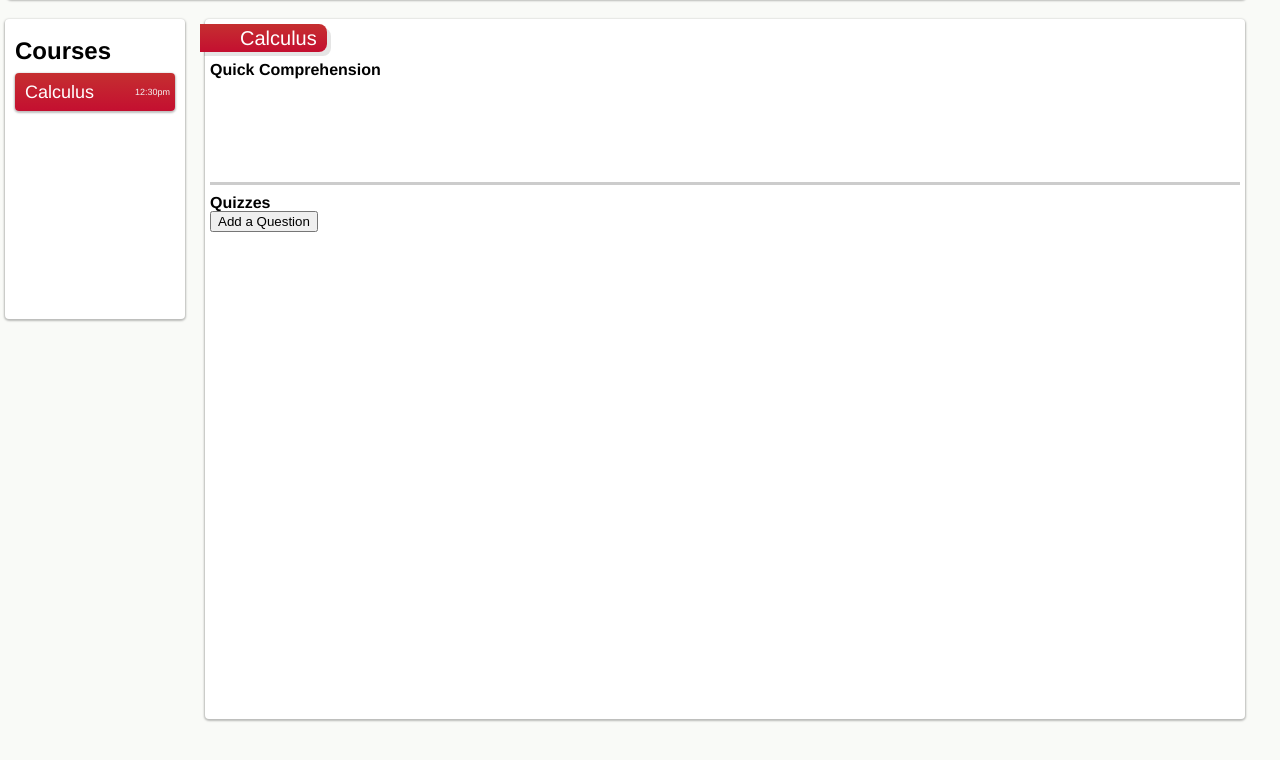
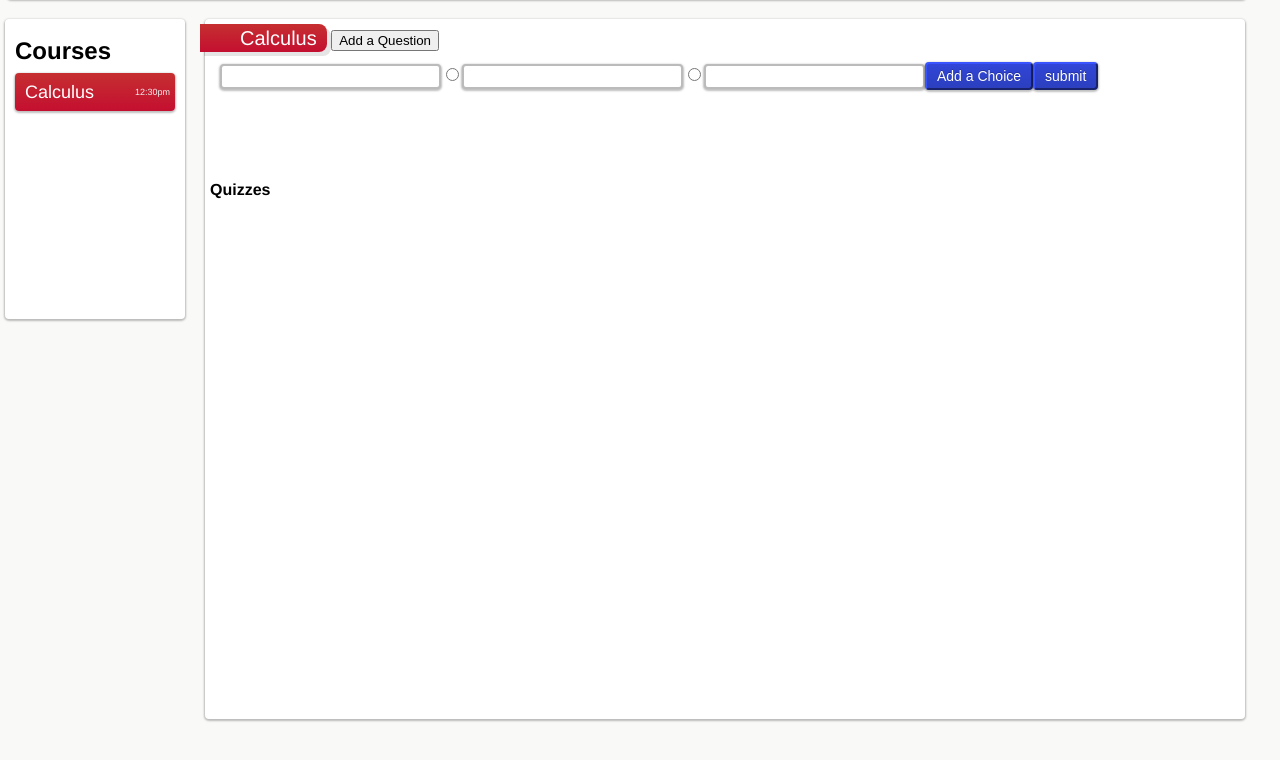
Before and after one commit to faizandfurious/UnitProject, a plain HTML site: page static/teacher.html in a window 1280 px wide. Both pictures are taken after a click on the button "Add a Question". Shown: the part 80-840 px from the top of the page. Drawn offline with Linux system fonts and the light colour scheme; no server answers.

Commit message:
Fixed add functionality for teacher. It doesn't save yet

```diff
--- a/static/styles/teacher.css
+++ b/static/styles/teacher.css
@@ -99,6 +99,28 @@ div#content{
 /*
 * MAIN CONTENT AREA CSS
 */
+
+#create_question_form{
+	width:100%;
+	height:100px;
+	padding:10px;
+}
+
+.text_box{
+	border-style:solid;
+	border-color:#bbb;
+	width: 221px;
+	color : #747862;
+	height:25px;
+	font-size:16px;
+	padding:4px 8px;
+	margin-bottom:5px;
+	-webkit-box-shadow: 0 10px 20px 10px rgba(0,0,0,0.25);
+	box-shadow: 0 1px 2px 1px rgba(0,0,0,0.25);
+	background-color: #fff;
+	-webkit-border-radius: 1px;
+	border-radius: 4px;
+}
 
 #container{
 	width: 1250px;
--- a/static/teacher.html
+++ b/static/teacher.html
@@ -21,15 +21,15 @@
 					0:59
 				</div> --> <!-- end of clock -->
 			<h2 id="class_title">Calculus</h2>
-			<div id="quick_comp">
-				<h3>Quick Comprehension</h3>
-			</div> <!-- end of quick_comp -->
+                    <input type = 'button' value = 'Add a Question' id = 'add_a_question' />
+		    	<form id="create_question_form">
+
+		    	</form>
 			<div id="quiz_comp">
 				<!-- The following code is used to display the quizzes//-->
 
 				<div id="quiz_listing">
 					<h3>Quizzes</h3>
-                    <input type = 'button' value = 'Add a Question' id = 'add_a_question' />
 				</div> <!-- end of quiz_listing -->
 				<div id="topic_buttons">
 					<button id="back_button">Back</button>
--- a/static/teacher.js
+++ b/static/teacher.js
@@ -192,35 +192,40 @@ function addQuest(){
 
 //give it the question to be edited
 function editQuestion(question){
-    var wrap = $("<div>");
-    var quest = $("<input>");
-    quest.attr('type', 'text');
-    quest.attr('name', 'question');
-    quest.attr('value', question.text);
+    var wrap = $("#create_question_form");
+    var quest = $("<input type='text' name='question' class='text_box' value= " + question.text + "></input>");
+
     var options = question.choices;
     wrap.append(quest);
 //need to add topic selection area
     for(var i = 0; i<options.length; i++){
-        var section = $("<div>");
-        var ans = $("<input>");
-        ans.attr('type', 'radio');
-        ans.attr('name', 'answer');
-        ans.attr('id', 'answer'+i);
-        var choice = $("<input>");
-        choice.attr('type', 'text');
-        choice.attr('name', 'choice'+i);
-        choice.attr('value', options[i]);
+        var label = $("<label for='answer"+i+"'>");
+        var ans = "<input type='radio' name='answer' id='answer"+i+"'></input>";
+        var choice = "<input type='text' name='choice"+i+"' class='text_box' value= " + options[i] + "></input>";
+
+        //This checks to see if the current option (to be edited) was the answer. If so, set it as the answer.
         if( i === question.answer){
-            ans.attr('checked');
         }
-        section.append(ans);
-        section.append(choice);
-        wrap.append(section);
+
+        console.log(ans);
+        label.append(ans + choice);
+        console.log(label.get(0));
+        wrap.append(label);
     }
-    var addChoice = $("<input type= 'button' value = 'Add a Choice' id = 'add_a_choice' />")
-    var submit = $("<input type 'button' value = 'Submit' id = 'submit_question' />")
+    var addChoice = $("<input type= 'button' value = 'Add a Choice' id = 'add_a_choice' class='btn'></input>")
+    var submit = $("<input type='button' value = 'submit' id = 'submit_question' class='btn'></input>")
     wrap.append(addChoice);
-    wrap.append(submit)
+    wrap.append(submit);
+
+    $('#quick_comp').append(wrap.get(0));
+
+    $('#add_a_choice').click(function(){
+
+    });
+
+    $('#submit_question').click(function(){
+        console.log(wrap.get(0));
+    });
 }
 
 function addChoice(question){
```
Also changed, not shown: static/index.html (+0 -2 lines), static/student.html (+0 -55 lines), students.txt.
